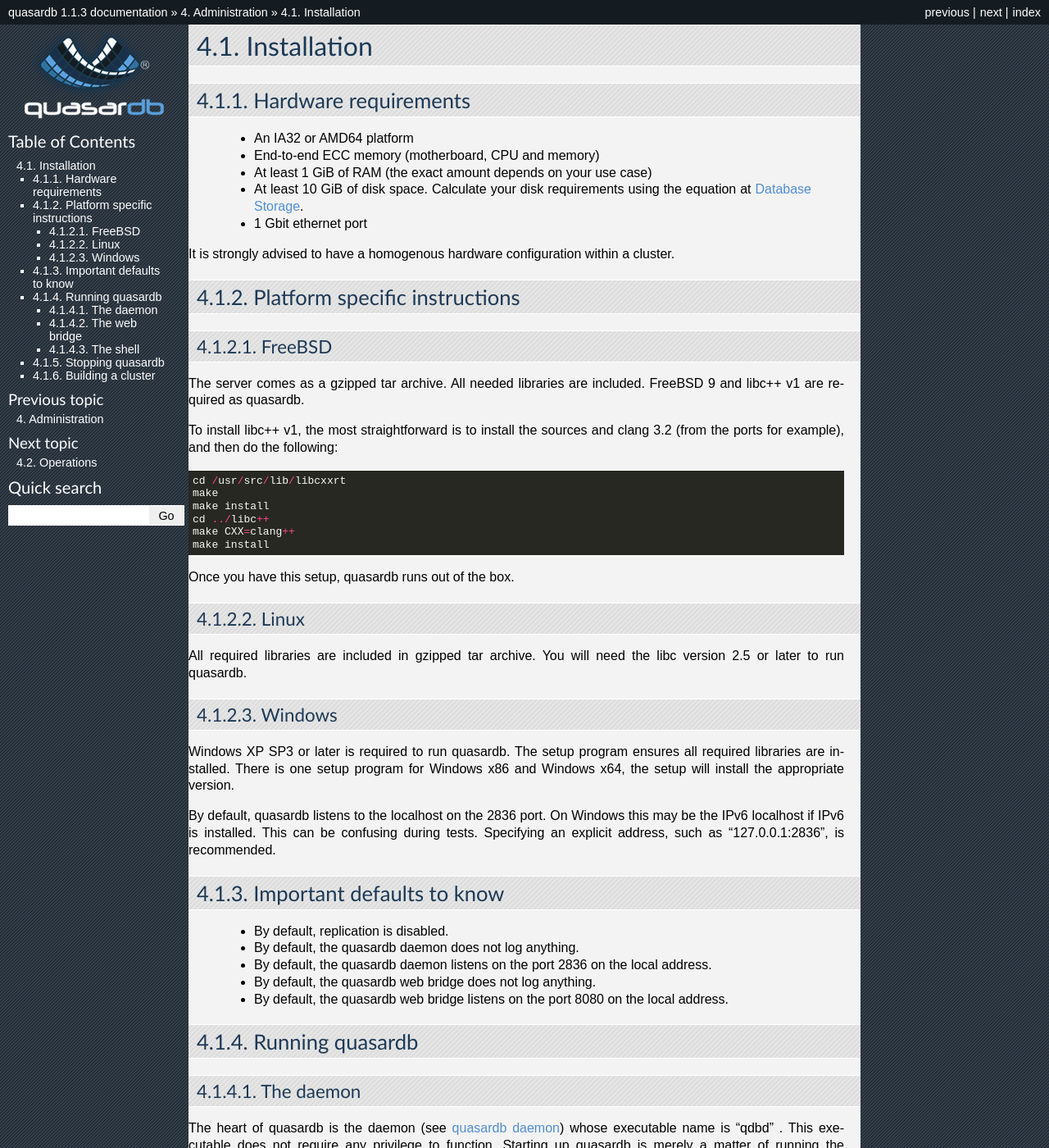
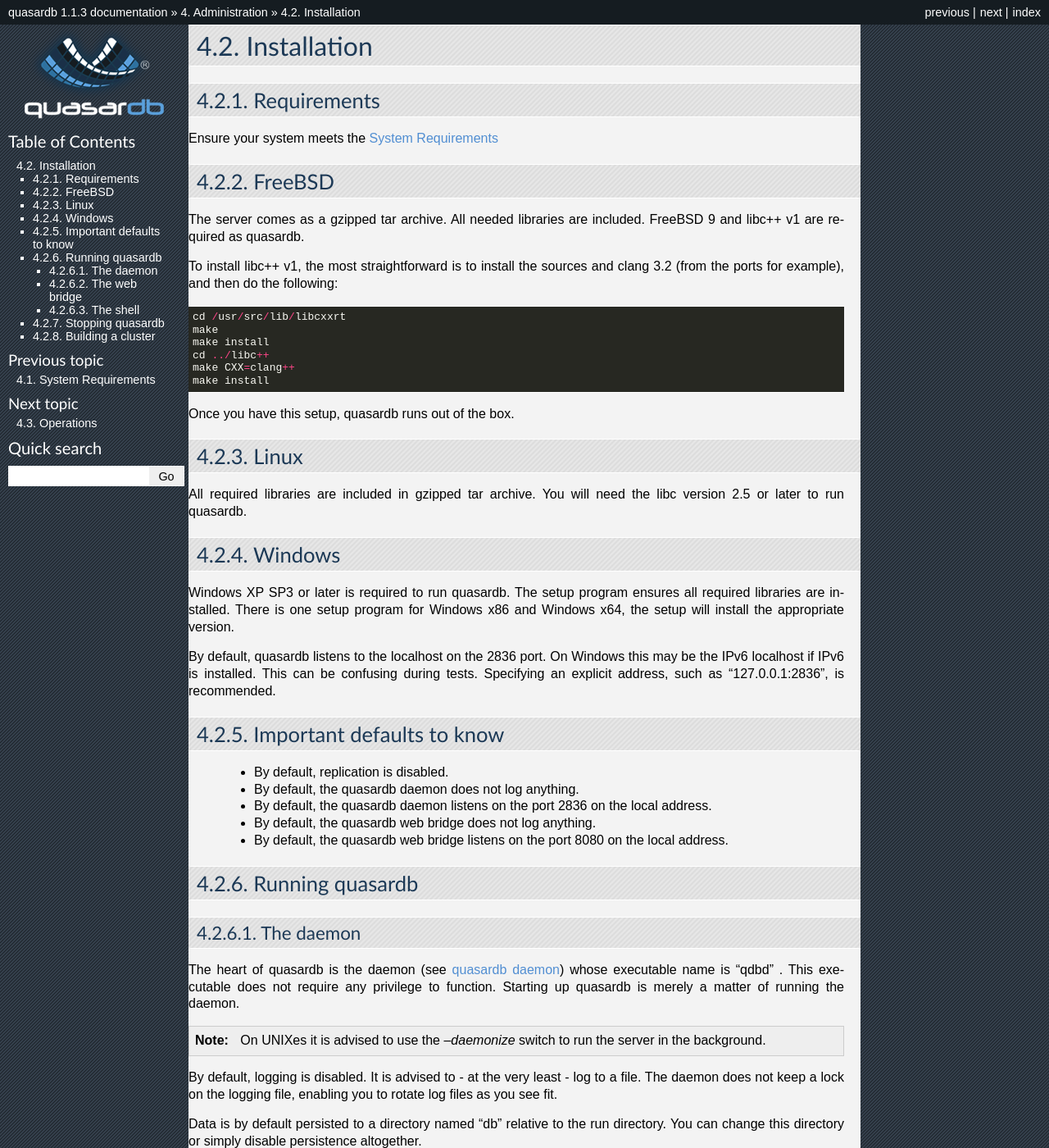
Before and after one commit to iltommi/qdb-documentation, a Sphinx documentation site: the page built from source/administration/installation.rst, in a window 1280 px wide and 1400 px high. Shown: the whole window at 82% size. Built offline with Sphinx 7.4.7, drawn with Linux system fonts in a browser that asks for light colours; part of the change alters nothing that is shown; some of the changed text lies outside the part shown.

Commit message:
Break system requirements out into their own doc.

```diff
--- a/source/administration/index.rst
+++ b/source/administration/index.rst
@@ -4,6 +4,7 @@ Administration
 .. toctree::
    :maxdepth: 2
 
+   system_requirements
    installation
    operations
    tuning
--- a/source/administration/installation.rst
+++ b/source/administration/installation.rst
@@ -1,22 +1,14 @@
 Installation
 ============
 
-Hardware requirements
----------------------
+Requirements
+------------
 
-    * An IA32 or AMD64 platform
-    * End-to-end ECC memory (motherboard, CPU and memory)
-    * At least 1 GiB of RAM (the exact amount depends on your use case)
-    * At least 10 GiB of disk space. Calculate your disk requirements using the equation at :ref:`operations-db-storage`.
-    * 1 Gbit ethernet port
+Ensure your system meets the :doc:`system_requirements`
 
-It is strongly advised to have a homogenous hardware configuration within a cluster.
-
-Platform specific instructions
-------------------------------
 
 FreeBSD
-^^^^^^^^^^^^^^^^
+-------
 
 The server comes as a gzipped tar archive. All needed libraries are included. FreeBSD 9 and libc++ v1 are required as quasardb.
 
@@ -32,12 +24,12 @@ To install libc++ v1, the most straightforward is to install the sources and cla
 Once you have this setup, quasardb runs out of the box.
 
 Linux
-^^^^^^^^^^^^^^^^
+-----
 
 All required libraries are included in gzipped tar archive. You will need the libc version 2.5 or later to run quasardb.
 
 Windows
-^^^^^^^^^^^^^^^^
+-------
 
 Windows XP SP3 or later is required to run quasardb. The setup program ensures all required libraries are installed. There is one setup program for Windows x86 and Windows x64, the setup will install the appropriate version.
 
--- /dev/null
+++ b/source/administration/system_requirements.rst
@@ -0,0 +1,70 @@
+System Requirements
+===================
+
+.. _sysreq-hardware:
+
+Hardware Requirements
+---------------------
+
+    * An IA32 or AMD64 platform
+    * End-to-end ECC memory (motherboard, CPU and memory)
+    * At least 1 GiB of RAM (the exact amount depends on your use case)
+    * At least 10 GiB of disk (the exact amount depends on your use case)
+    * 1 Gbit ethernet port
+
+It is strongly advised to have a homogenous hardware configuration within a cluster.
+
+
+Software Requirements
+---------------------
+
+.. _sysreq-freebsd:
+
+FreeBSD Requirements
+^^^^^^^^^^^^^^^^^^^^
+
+    * FreeBSD 8 or 9, amd64 only
+    * libc++ v1
+    * Python 2.7.x (optional)
+    * Java 1.6.x (optional)
+
+All other required libraries are included in the quasardb package.
+
+
+.. _sysreq-linux:
+
+Linux Requirements
+^^^^^^^^^^^^^^^^^^
+
+    * An amd64 native distribution
+    * Kernel 2.6 or higher
+    * libc 2.5 or higher
+    * Python 2.7.x (optional)
+    * Java 1.6.x (optional)
+
+All other required libraries are included in the quasardb package.
+
+
+.. _sysreq-windows:
+
+Windows Requirements
+^^^^^^^^^^^^^^^^^^^^
+
+    * One of the following 32-bit or 64-bit operating systems:
+        * Windows XP (Requires Service Pack 3 or higher)
+        * Vista
+        * 7
+        * 8
+        * Server 2008
+        * Server 2012
+    * Python 2.7.x (optional)
+    * Java 1.6.x (optional)
+
+All other required libraries are included in the quasardb installer.
+
+Best Practices
+--------------
+
+    * 64-bit platforms and operating systems are preferred due to their ability to access and allocate larger quantities of RAM.
+    * RAID 1 and RAID 5 disk configurations are optional but may reduce maintenance in case of disk failure.
+    * Use the operating system of your choice; FreeBSD, Linux, and Windows are all equally supported.
```
